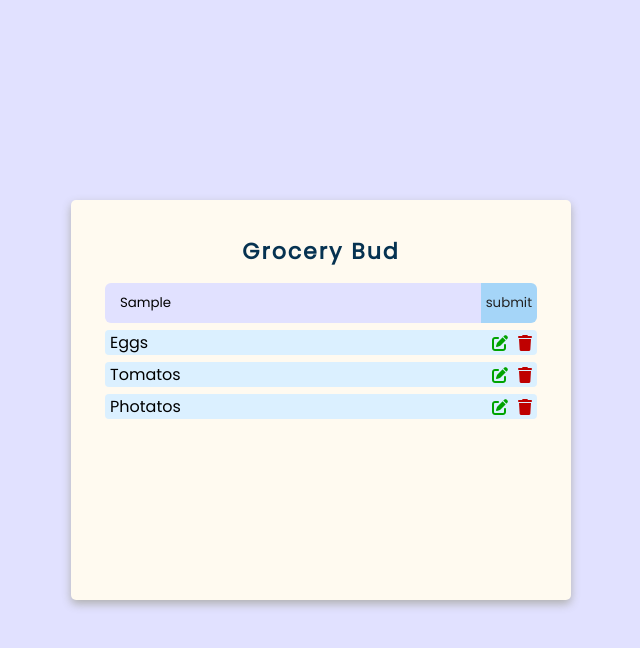
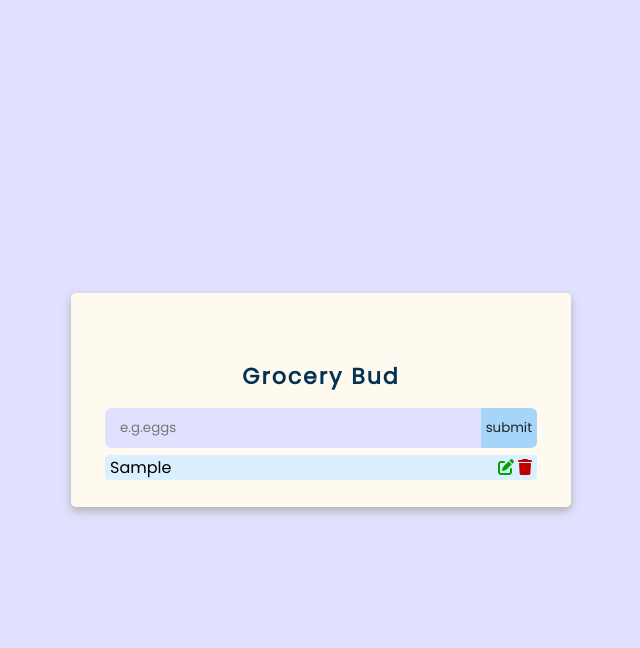
Before and after one commit to khanahmar/grocery-bud, a plain HTML site: page index.html in a window 1280 px wide. Both pictures are taken after typing "Sample" into the empty fields and a click on the button "submit". Shown: the whole page, without its empty margins (319-959 px from the left). Drawn offline with Linux system fonts and the light colour scheme.

Commit message:
done almost

```diff
--- a/index.html
+++ b/index.html
@@ -16,6 +16,7 @@
   </head>
   <body>
     <div class="main">
+      <div class="show"></div>
       <h1 id="title">Grocery Bud</h1>
       <div class="inp-cont">
         <input
@@ -27,20 +28,7 @@
         />
         <button class="btn">submit</button>
       </div>
-      <ul class="ul">
-        <li>
-          Eggs <i class="fa-solid fa-pen-to-square"></i
-          ><i class="fa-solid fa-trash"></i>
-        </li>
-        <li>
-          Tomatos <i class="fa-solid fa-pen-to-square"></i
-          ><i class="fa-solid fa-trash"></i>
-        </li>
-        <li>
-          Photatos <i class="fa-solid fa-pen-to-square"></i
-          ><i class="fa-solid fa-trash"></i>
-        </li>
-      </ul>
+      <ul class="ul"></ul>
     </div>
   </body>
   <script src="index.js"></script>
--- a/index.js
+++ b/index.js
@@ -1 +1,40 @@
-const
+const inp = document.querySelector("#inp");
+const submit = document.querySelector(".btn");
+const list = document.querySelector(".ul");
+const showEl = document.querySelector(".show");
+
+submit.addEventListener("click", (e) => {
+  const liEl = document.createElement("li");
+  liEl.innerText = inp.value;
+
+  const editIcn = document.createElement("div");
+  editIcn.innerHTML = `<i class="fa-solid fa-pen-to-square"></i
+  >`;
+  editIcn.classList.add("edit");
+  const delIcn = document.createElement("div");
+
+  delIcn.innerHTML = `<i class="fa-solid fa-trash"></i>`;
+  liEl.appendChild(editIcn);
+  liEl.appendChild(delIcn);
+  list.appendChild(liEl);
+  showEl.innerText = "Item Added";
+  showEl.classList.add("show-add");
+  setTimeout(() => {
+    showEl.innerText = "";
+    showEl.classList.remove("show-add");
+  }, 800);
+  inp.value = "";
+  delIcn.addEventListener("click", (e) => {
+    liEl.remove();
+  });
+  editIcn.addEventListener("click", (e) => {
+    inp.value = liEl.innerText;
+    submit.innerText = "Edit it";
+  });
+});
+submit.addEventListener("click", (e) => {
+  if (submit.innerText == "Edit it") {
+    liEl.innerText = inp.value;
+    submit.innerText = "submit";
+  }
+});
--- a/style.css
+++ b/style.css
@@ -24,7 +24,7 @@ body {
   background-color: rgb(255, 250, 240);
   padding: 20px 10px;
   width: 500px;
-  height: 50vh;
+  height: auto;
   border-radius: 5px;
   box-shadow: 0 4px 10px rgb(176, 176, 176);
 }
@@ -64,6 +64,7 @@ h1 {
   padding: 0 5px;
   transition: 0.3s;
   text-align: center;
+  width: 60px;
 }
 
 .btn:hover {
@@ -85,14 +86,32 @@ ul li {
   align-items: center;
   cursor: pointer;
   border-radius: 4px;
+  justify-content: space-between;
 }
 
 ul li .fa-pen-to-square {
-  margin-left: auto;
   color: rgb(0, 163, 0);
-  margin-right: 10px;
 }
 
 ul li .fa-trash {
   color: rgb(191, 0, 0);
 }
+
+.edit {
+  margin-left: auto;
+  margin-right: 4px;
+}
+
+.show {
+  color: white;
+  border-radius: 4px;
+  padding: 0 10px;
+  transition: all 0.3s linear;
+  height: 4vh;
+  width: 50%;
+}
+
+.show-add {
+  background-color: #7fcaff;
+  text-align: center;
+}
```
